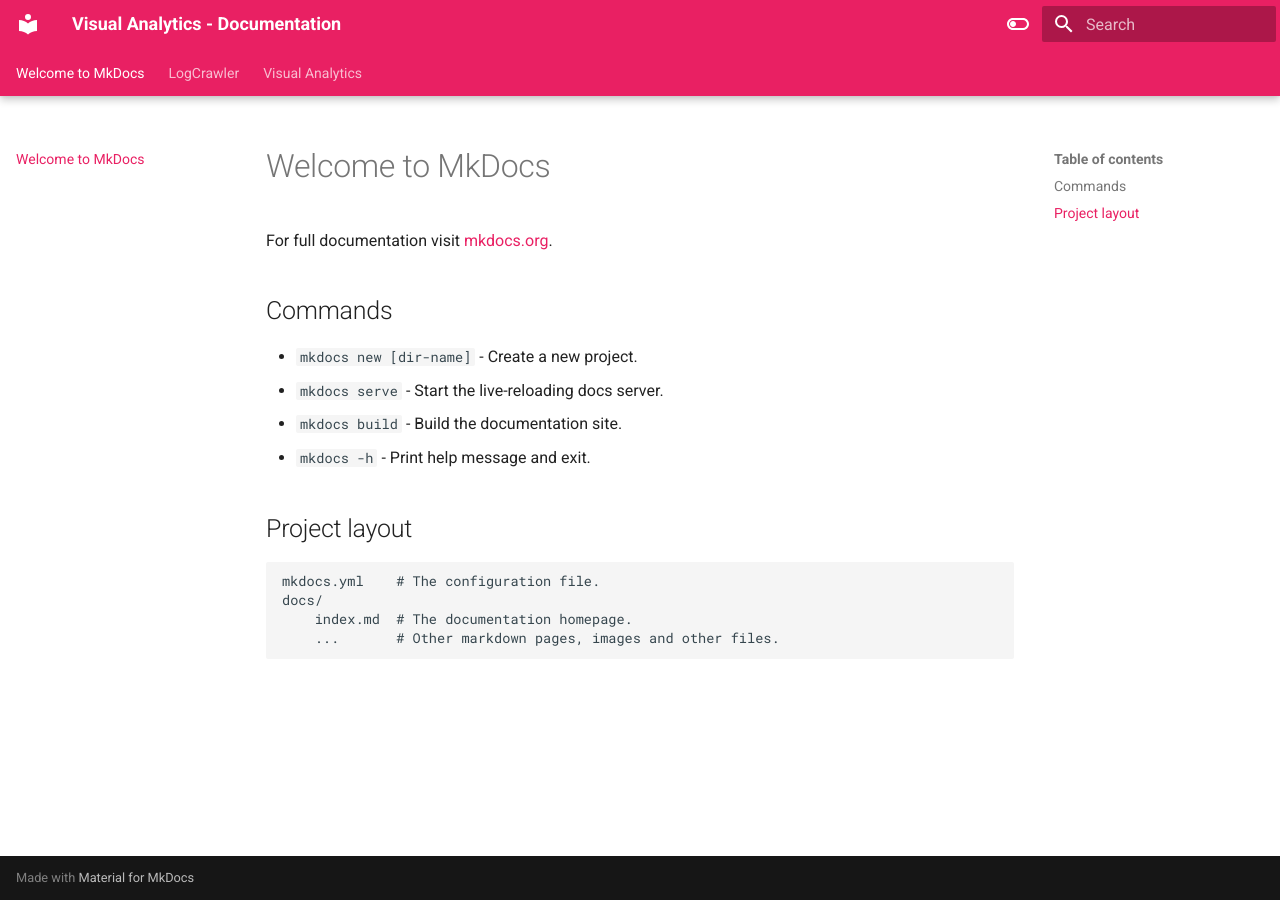
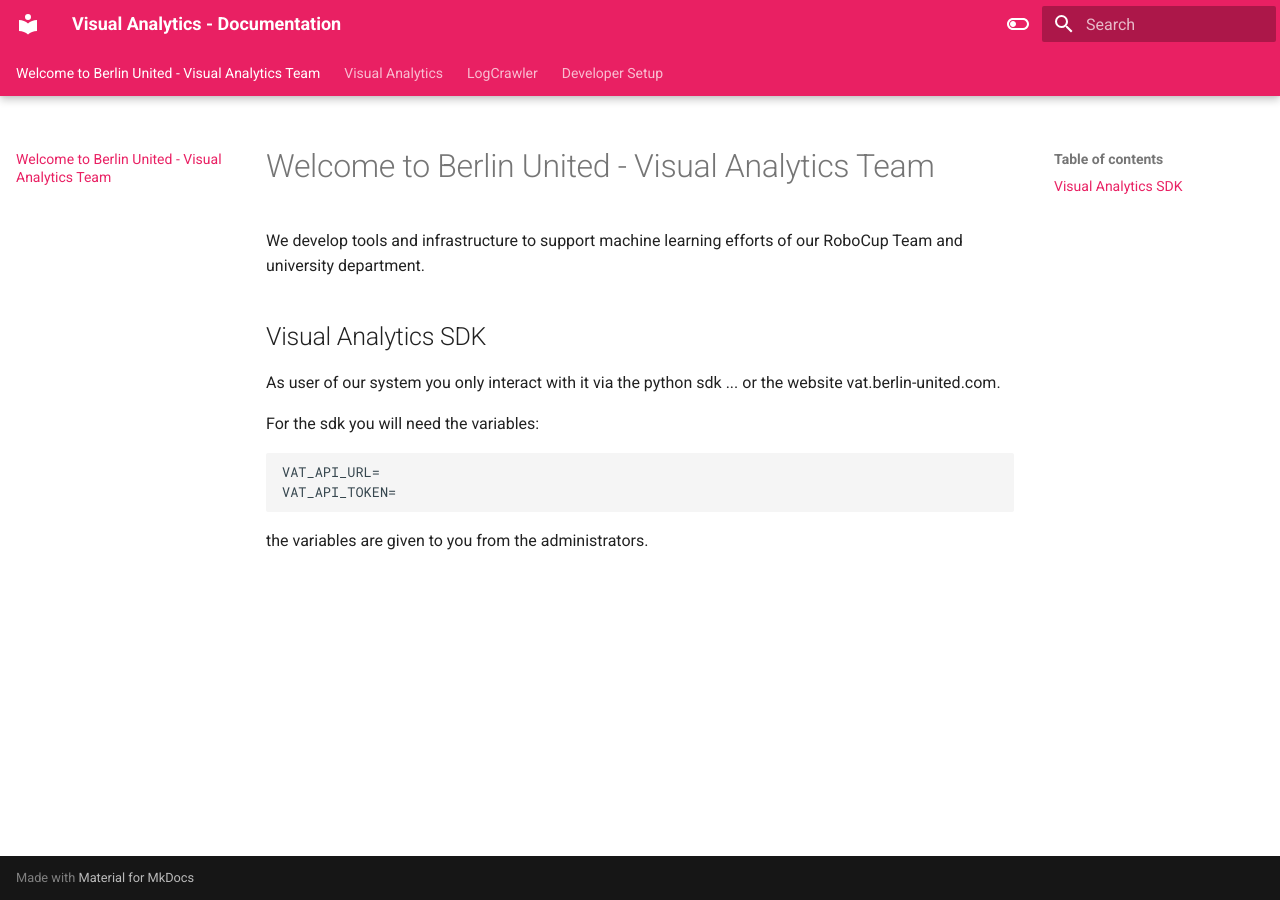
Before and after one commit to Visual-Analytics-Toolbox/vat-docs, an MkDocs documentation site: the page built from docs/index.md, in a window 1280 px wide. Built offline with MkDocs 1.6.1 and Material for MkDocs 9.7.7, drawn with Linux system fonts in a browser that asks for light colours.

Commit message:
chore: update docs

````diff
--- a/docs/index.md
+++ b/docs/index.md
@@ -1,17 +1,14 @@
-# Welcome to MkDocs
+# Welcome to Berlin United - Visual Analytics Team
 
-For full documentation visit [mkdocs.org](https://www.mkdocs.org).
+We develop tools and infrastructure to support machine learning efforts of our RoboCup Team and university department.
 
-## Commands
+## Visual Analytics SDK
+As user of our system you only interact with it via the python sdk ... or the website vat.berlin-united.com.
 
-* `mkdocs new [dir-name]` - Create a new project.
-* `mkdocs serve` - Start the live-reloading docs server.
-* `mkdocs build` - Build the documentation site.
-* `mkdocs -h` - Print help message and exit.
+For the sdk you will need the variables:
+```
+VAT_API_URL=
+VAT_API_TOKEN=
+```
 
-## Project layout
-
-    mkdocs.yml    # The configuration file.
-    docs/
-        index.md  # The documentation homepage.
-        ...       # Other markdown pages, images and other files.
+the variables are given to you from the administrators.
--- a/mkdocs.yml
+++ b/mkdocs.yml
@@ -3,13 +3,16 @@ site_url: https://docs.berlin-united.com/
 
 nav:
   - 'index.md'
+  - Visual Analytics:
+    - 'vat/index.md'
+    - 'vat/user_management.md'
   - LogCrawler:
     - 'logcrawler/index.md'
     - 'logcrawler/logstructure.md'
-  - Visual Analytics:
-    - 'vat/index.md'
-    - 'vat/dev_setup_k8s.md'
-    - 'vat/user_management.md'
+  - Developer Setup:
+    - 'dev/index.md'
+    - 'dev/local_k8s.md'
+    - 'dev/local_postgres.md'
 
 extra_css:
   - stylesheets/extra.css
````
Also changed, not shown: docs/dev/debug_prod.md (added, +5 -0 lines), docs/dev/index.md (added, +32 -0 lines), docs/dev/local_labelstudio.md (added, +7 -0 lines), docs/dev/local_postgres.md (added, +16 -0 lines), docs/general/contributing.md (deleted, +0 -3 lines), docs/vat/index.md (+2 -0 lines), docs/dev/local_k8s.md (renamed from docs/vat/dev_setup_k8s.md), 1 other file.
